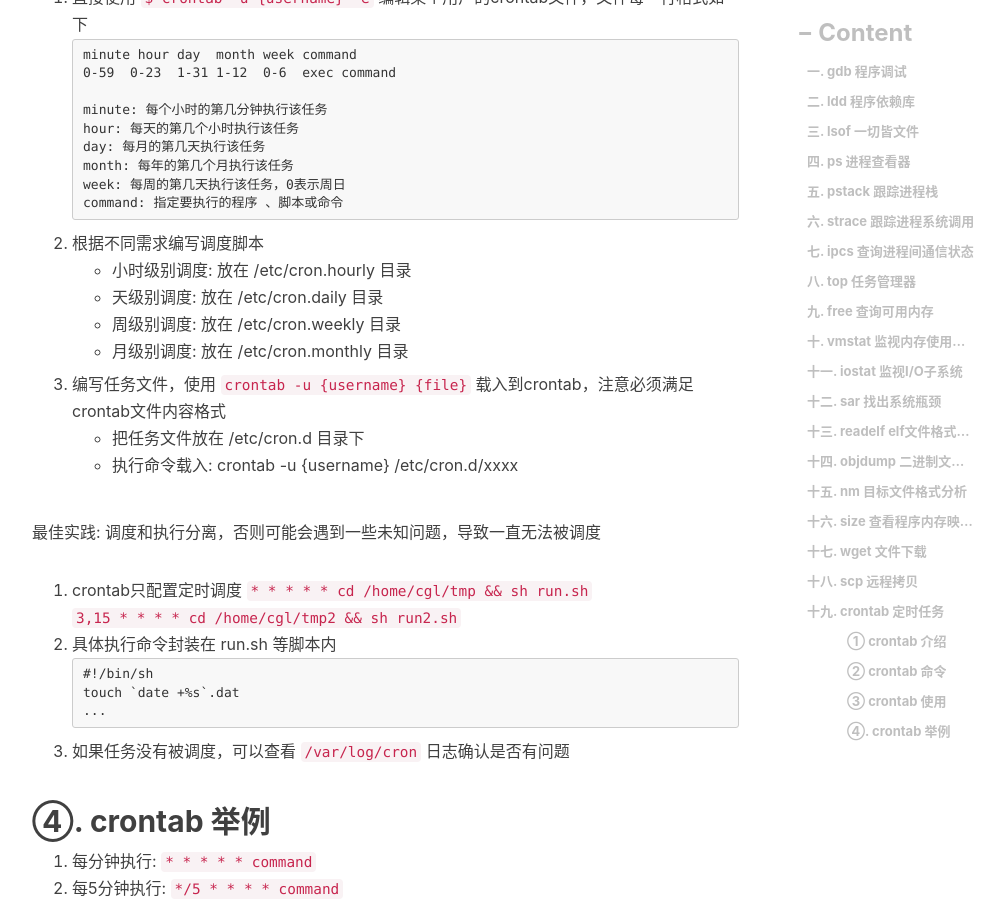
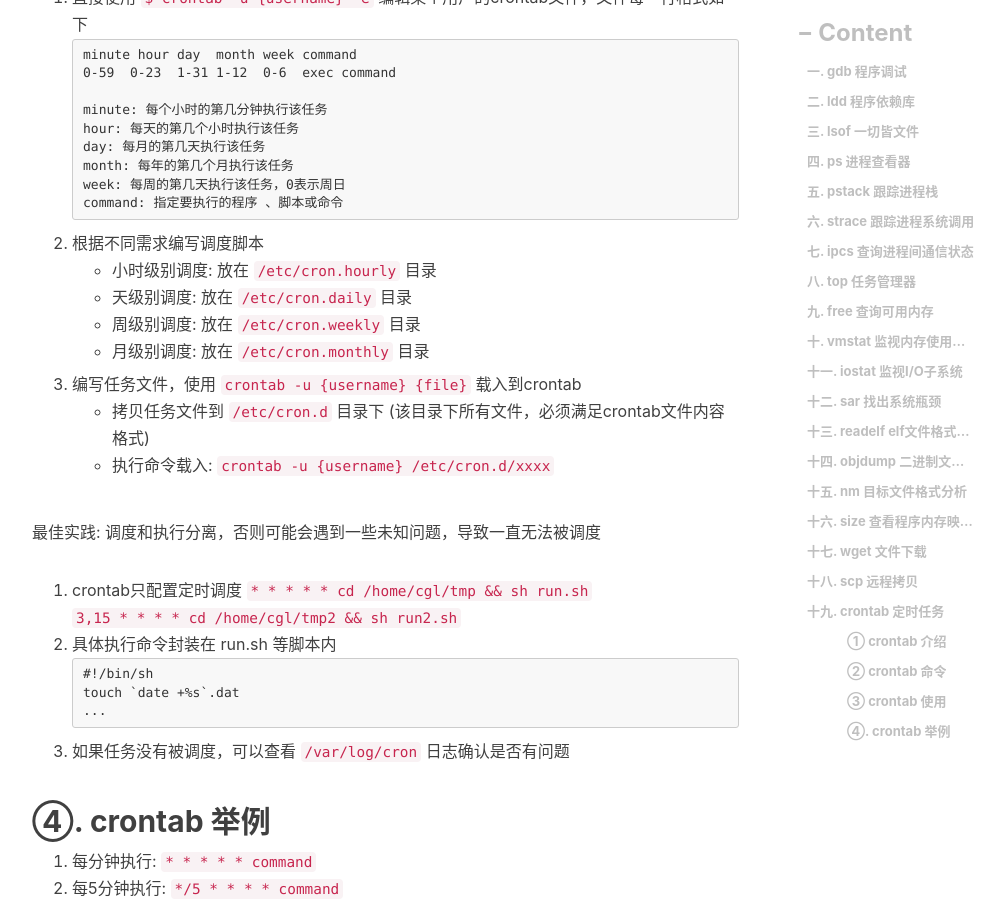
Before and after one commit to engru/chenguolin.github.io, a Jekyll site: the page built from _posts/2016-09-27-【Linux-11】Linux最常用运维工具.md, in a window 1280 px wide and 900 px high, scrolled down 3709 px. Shown: the whole window, without its empty margins (233-1237 px from the left). Built offline with Jekyll 4.4.1, drawn with Linux system fonts in a browser that asks for light colours; nearby versions of some CDN libraries; comment, search, counter and statistics services are not loaded.

Commit message:
Update 2016-09-27-【Linux-11】Linux最常用运维工具.md

````diff
--- a/_posts/2016-09-27-【Linux-11】Linux最常用运维工具.md
+++ b/_posts/2016-09-27-【Linux-11】Linux最常用运维工具.md
@@ -107,13 +107,13 @@ tags:         #标签
    command: 指定要执行的程序 、脚本或命令
    ```
 2. 根据不同需求编写调度脚本
-   + 小时级别调度: 放在 /etc/cron.hourly 目录
-   + 天级别调度: 放在 /etc/cron.daily 目录
-   + 周级别调度: 放在 /etc/cron.weekly 目录
-   + 月级别调度: 放在 /etc/cron.monthly 目录
-3. 编写任务文件，使用 `crontab -u {username} {file}` 载入到crontab，注意必须满足crontab文件内容格式
-   + 把任务文件放在 /etc/cron.d 目录下
-   + 执行命令载入: crontab -u {username} /etc/cron.d/xxxx
+   + 小时级别调度: 放在 `/etc/cron.hourly` 目录
+   + 天级别调度: 放在 `/etc/cron.daily` 目录
+   + 周级别调度: 放在 `/etc/cron.weekly` 目录
+   + 月级别调度: 放在 `/etc/cron.monthly` 目录
+3. 编写任务文件，使用 `crontab -u {username} {file}` 载入到crontab
+   + 拷贝任务文件到 `/etc/cron.d` 目录下   (该目录下所有文件，必须满足crontab文件内容格式)
+   + 执行命令载入: `crontab -u {username} /etc/cron.d/xxxx`
 
 最佳实践: 调度和执行分离，否则可能会遇到一些未知问题，导致一直无法被调度
 1. crontab只配置定时调度
````
